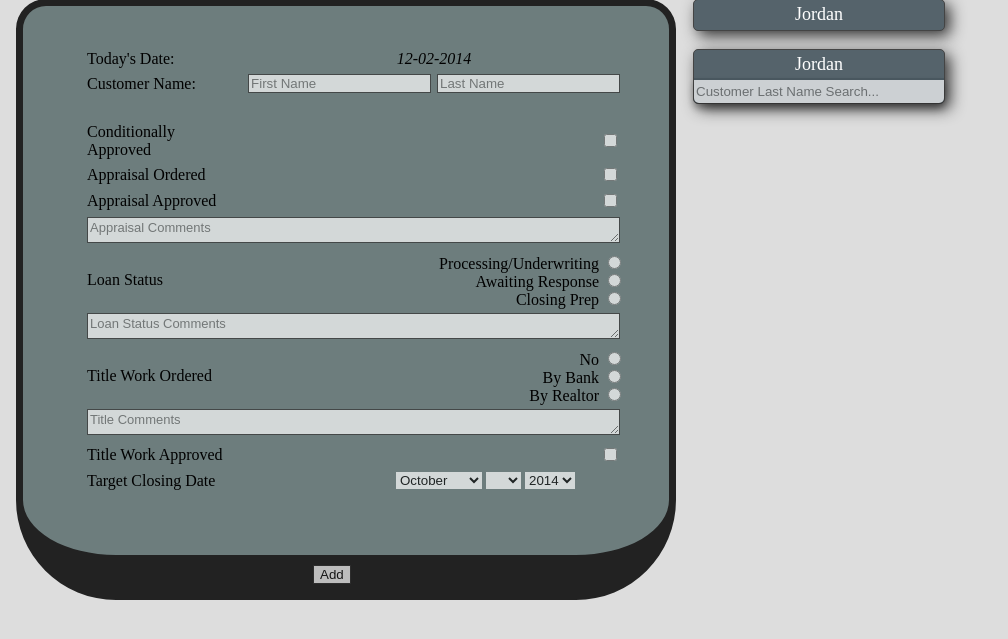
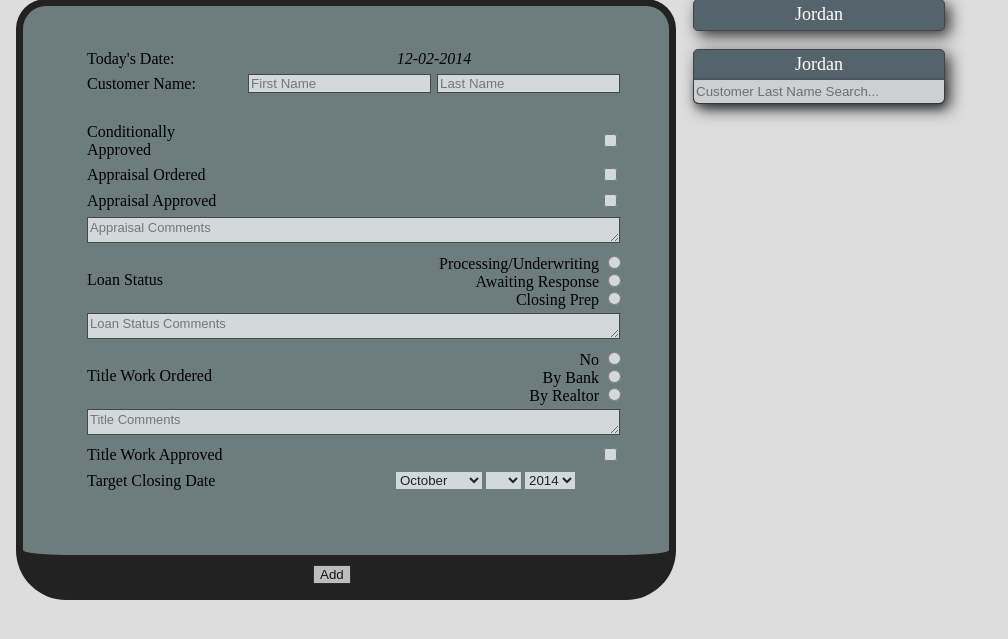
Before and after one commit to Jmac217/MLT, a PHP site: page / in a window 1280 px wide. Shown: the part 64-703 px from the top of the page, without its empty margins (0-1008 px from the left). Run offline with PHP 8.4, Linux system fonts and the light colour scheme.

Commit message:
one line of css

```diff
--- a/css/minimal.css
+++ b/css/minimal.css
@@ -64,7 +64,7 @@ td{border:solid 1px transparent;}
 
 
 
-#doc{position:absolute;top:55px;left:8px;height:auto;width:660px;border-radius:30px 30px 100px 100px;background-color:#6d7d7d;background:-moz-linear-gradient(#6d7d7d, #3a3a3a);padding:40px 60px 60px 60px;border:solid 7px #222;border-bottom:solid 45px #222;-moz-box-sizing:border-box;-webkit-box-sizing:border-box;-ms-box-sizing:border-box;box-sizing:border-box;behavior:url(js/PIE.htc);}
+#doc{position:absolute;top:55px;left:8px;height:auto;width:660px;border-radius:30px 30px 50px 50px;background-color:#6d7d7d;background:-moz-linear-gradient(#6d7d7d, #4b4b4b);padding:40px 60px 60px 60px;border:solid 7px #222;border-bottom:solid 45px #222;-moz-box-sizing:border-box;-webkit-box-sizing:border-box;-ms-box-sizing:border-box;box-sizing:border-box;behavior:url(js/PIE.htc);}
 #customer_input{position:relative;width:100%;}
 #customer_name_check{position:relative;text-align:right;}
 
```
